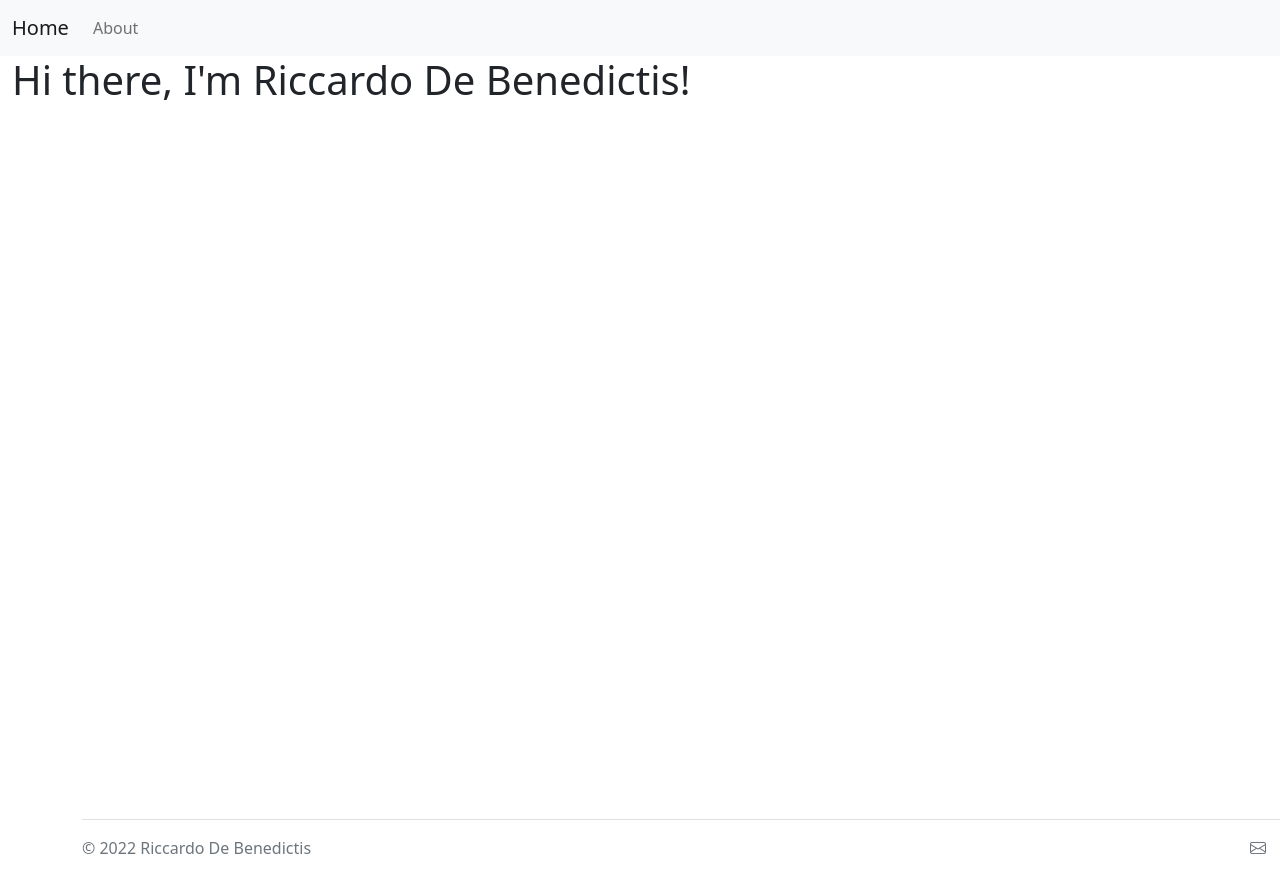
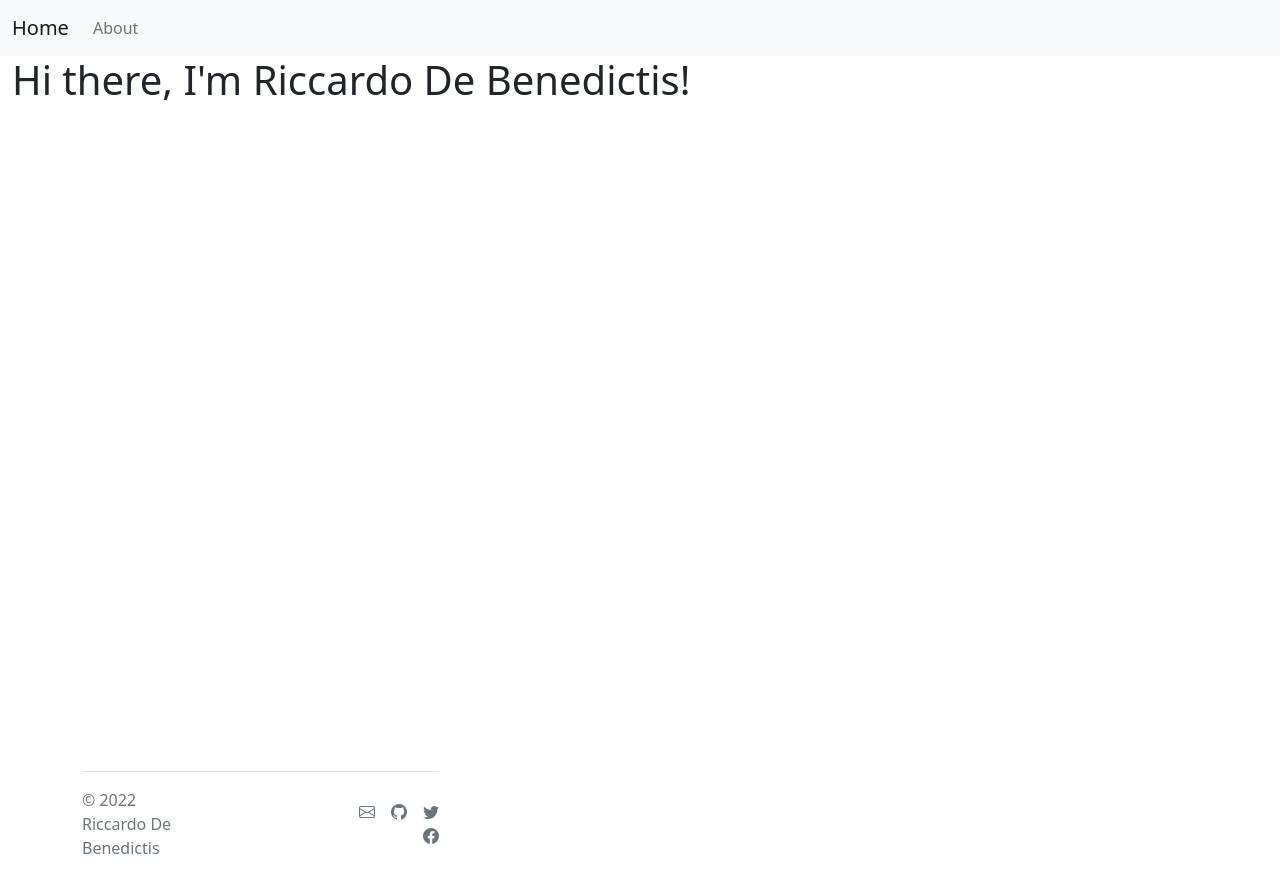
Before and after one commit to riccardodebenedictis/riccardodebenedictis.github.io, a Jekyll site: the page built from index.html, in a window 1280 px wide. Shown: the top 893 px of the page. Built offline with Jekyll 4.4.1, drawn with Linux system fonts in a browser that asks for light colours.

Commit message:
trying with css..

```diff
--- a/css/main.css
+++ b/css/main.css
@@ -1,5 +1,4 @@
 .footer {
-    position: fixed;
+    position: absolute;
     bottom: 0;
-    width: 100%;
 }
```
